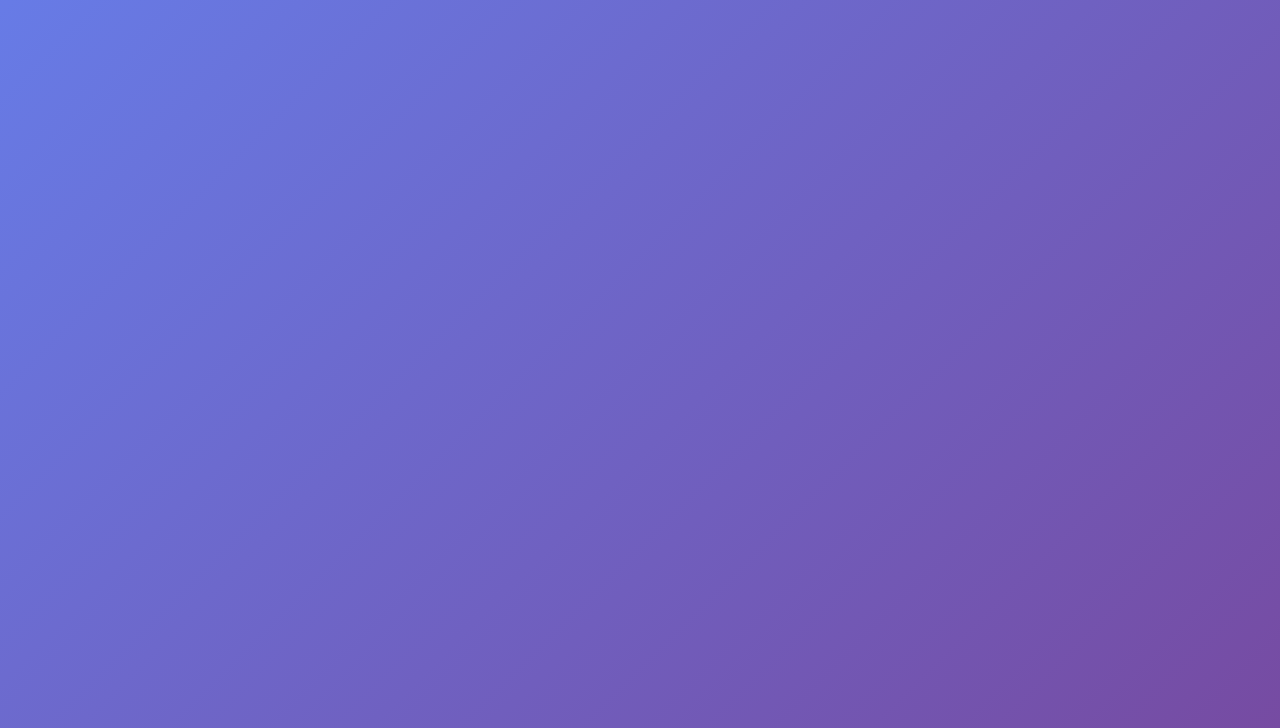
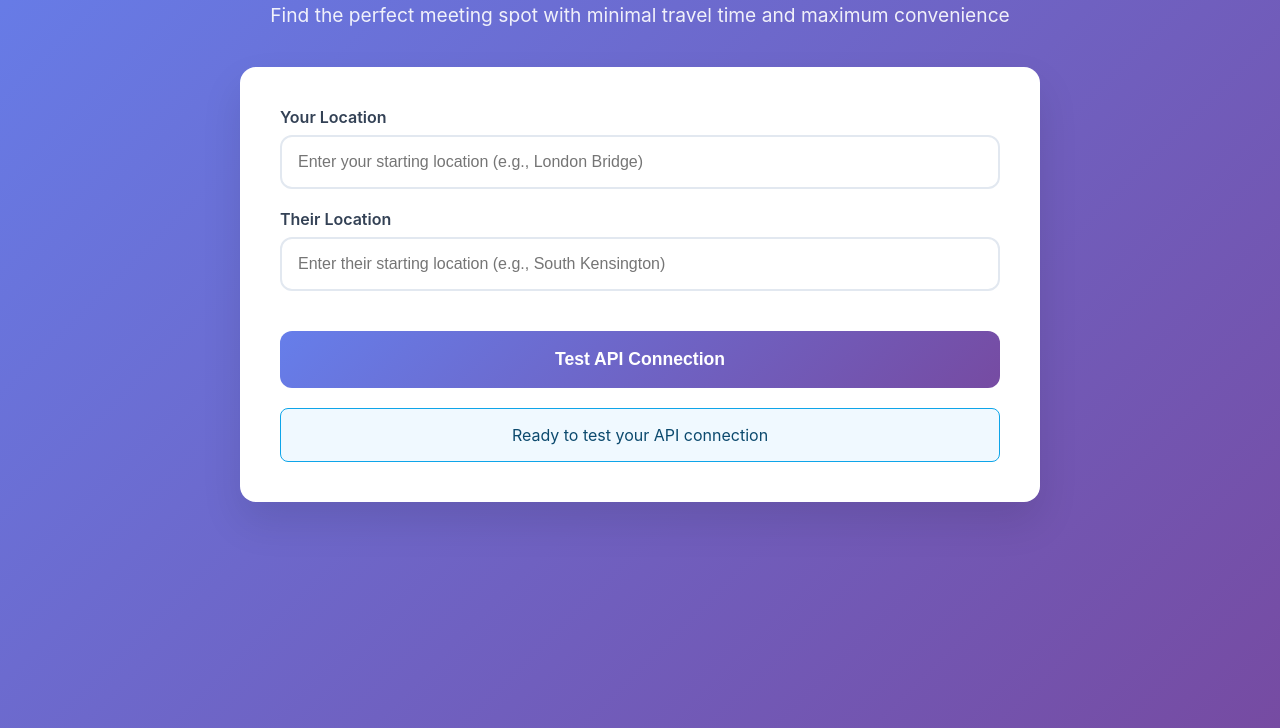
Before and after one commit to matthurstsmith/commonplace-app, a plain HTML site: page index.html in a window 1280 px wide. Shown: the part 112-840 px from the top of the page. Drawn offline with Linux system fonts and the light colour scheme.

Commit message:
Update index.html

```diff
--- a/index.html
+++ b/index.html
@@ -57,3 +57,90 @@
             border-color: #667eea;
         }
         .test-button {
+            width: 100%;
+            padding: 18px;
+            background: linear-gradient(135deg, #667eea 0%, #764ba2 100%);
+            color: white;
+            border: none;
+            border-radius: 12px;
+            font-size: 1.1rem;
+            font-weight: 600;
+            cursor: pointer;
+            margin-top: 20px;
+        }
+        .test-button:hover {
+            transform: translateY(-2px);
+        }
+        .status {
+            margin-top: 20px;
+            padding: 16px;
+            border-radius: 8px;
+            text-align: center;
+            background: #f0f9ff;
+            border: 1px solid #0ea5e9;
+            color: #0c4a6e;
+        }
+        .status.success {
+            background: #f0fdf4;
+            border-color: #22c55e;
+            color: #166534;
+        }
+        .status.error {
+            background: #fef2f2;
+            border-color: #ef4444;
+            color: #dc2626;
+        }
+    </style>
+</head>
+<body>
+    <div class="container">
+        <div class="header">
+            <h1>Commonplace</h1>
+            <p>Find the perfect meeting spot with minimal travel time and maximum convenience</p>
+        </div>
+
+        <div class="card">
+            <div class="input-group">
+                <label for="location1">Your Location</label>
+                <input type="text" id="location1" placeholder="Enter your starting location (e.g., London Bridge)">
+            </div>
+
+            <div class="input-group">
+                <label for="location2">Their Location</label>
+                <input type="text" id="location2" placeholder="Enter their starting location (e.g., South Kensington)">
+            </div>
+
+            <button class="test-button" onclick="testAPI()">Test API Connection</button>
+
+            <div class="status" id="status">
+                Ready to test your API connection
+            </div>
+        </div>
+    </div>
+
+    <script>
+        const API_BASE_URL = 'https://commonplace-backend-lo6y.onrender.com/api';
+
+        async function testAPI() {
+            const statusEl = document.getElementById('status');
+            statusEl.textContent = 'Testing connection...';
+            statusEl.className = 'status';
+
+            try {
+                const response = await fetch(API_BASE_URL + '/health');
+                const data = await response.json();
+
+                if (data.status === 'healthy') {
+                    statusEl.textContent = '✅ API Connected! Backend is working perfectly.';
+                    statusEl.className = 'status success';
+                } else {
+                    throw new Error('API unhealthy');
+                }
+            } catch (error) {
+                statusEl.textContent = '❌ Connection failed. Update the API_BASE_URL in the code.';
+                statusEl.className = 'status error';
+            }
+        }
+    </script>
+</body>
+</html>
```
